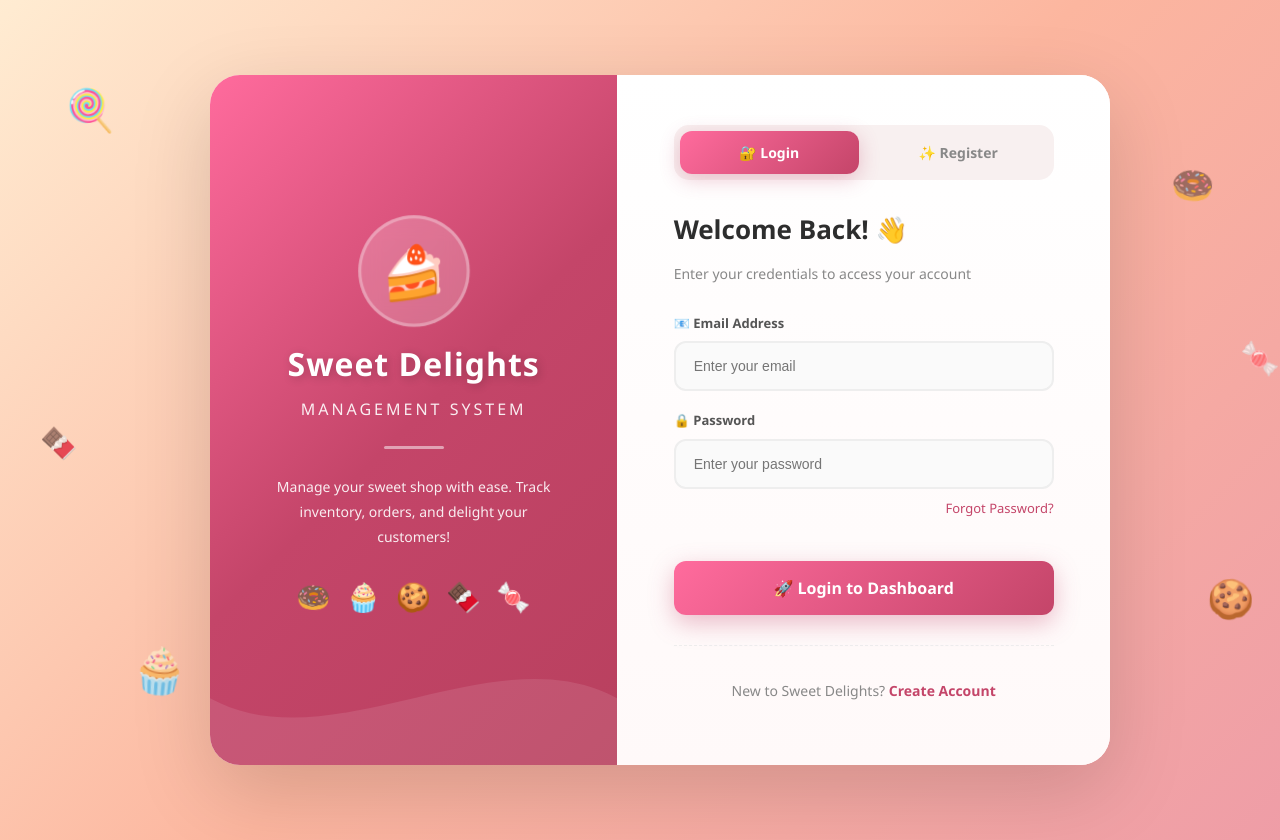
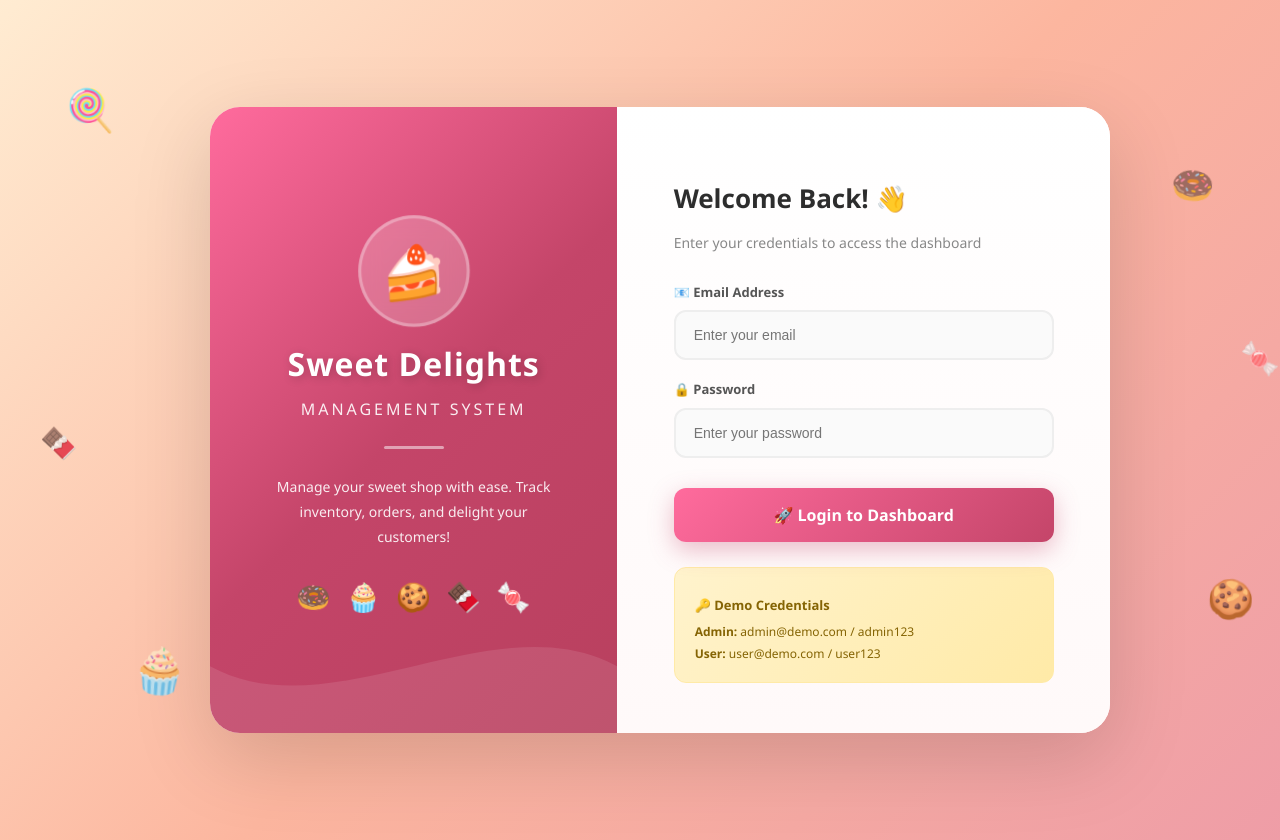
Before and after one commit to Darshan2326/incubyte_SweetShop_frontend, a React app: page / in a window 1280 px wide. Shown: the top 840 px of the page. Built offline with nearby package versions, Linux system fonts and the light colour scheme; the HTML template or start-up script is replaced by a standard one.

Commit message:
static credinitals

```diff
--- a/src/API/auth.js
+++ b/src/API/auth.js
@@ -20,24 +20,3 @@ export async function loginUser(data) {
         throw error;
     }
 }
-
-export async function registerUser(data) {
-    try {
-        const res = await fetch(`${BASE_URL}/register`, {
-            method: "POST",
-            headers: {
-                "Content-Type": "application/json",
-            },
-            body: JSON.stringify(data),
-        });
-
-        if (!res.ok) {
-            throw new Error(`HTTP error! status: ${res.status}`);
-        }
-
-        return await res.json();
-    } catch (error) {
-        console.error("Register API error:", error);
-        throw error;
-    }
-}
--- a/src/components/auth.jsx
+++ b/src/components/auth.jsx
@@ -1,14 +1,12 @@
 import React, { useState, useEffect } from "react";
 import { useNavigate } from "react-router-dom";
 import { useAuth } from "../context/AuthContext";
-import { loginUser, registerUser } from "../API/auth";
+import { loginUser } from "../API/auth";
 
 const AuthPage = () => {
   const navigate = useNavigate();
   const { login, isAuthenticated, userRole } = useAuth();
-  const [isLogin, setIsLogin] = useState(true);
   const [form, setForm] = useState({
-    name: "",
     email: "",
     password: "",
   });
@@ -16,10 +14,8 @@ const AuthPage = () => {
   const [loading, setLoading] = useState(false);
   const [focusedInput, setFocusedInput] = useState("");
 
-  // Check if user is already logged in
   useEffect(() => {
     if (isAuthenticated && userRole) {
-      // Redirect based on user role
       if (userRole === "admin") {
         navigate("/admin");
       } else {
@@ -32,51 +28,27 @@ const AuthPage = () => {
     setForm({ ...form, [e.target.name]: e.target.value });
   };
 
-  const handleLogout = () => {
-    localStorage.removeItem("token");
-    localStorage.removeItem("user");
-    // Reset form state
-    setIsLogin(true);
-    setForm({
-      name: "",
-      email: "",
-      password: "",
-    });
-    setMessage("");
-    // Force a re-render by updating state
-    setFocusedInput("");
-  };
-
   const handleSubmit = async (e) => {
     e.preventDefault();
     setLoading(true);
     setMessage("");
 
     try {
-      let response;
-      if (isLogin) {
-        response = await loginUser({
+      const response = await loginUser({
         email: form.email,
         password: form.password,
       });
-      } else {
-        response = await registerUser(form);
-      }
 
       setLoading(false);
 
       if (response.token) {
-        // Use the context login function which will update the auth state immediately
         login(response.token, response.user);
         setMessage(`✅ ${response.message}`);
 
-        // Redirect based on user role using React Router
-        if (isLogin) {
         if (response.user.role === "admin") {
           navigate("/admin");
         } else {
           navigate("/homepage");
-          }
         }
       } else {
         setMessage("❌ Something went wrong");
@@ -84,7 +56,6 @@ const AuthPage = () => {
     } catch (error) {
       setLoading(false);
       console.error("Authentication error:", error);
-      // Check if it's a CORS or network error
       if (error.name === 'TypeError' || error.message.includes('fetch') || error.message.includes('CORS')) {
         setMessage("❌ Network error. Please check your connection or try again later.");
       } else {
@@ -95,7 +66,6 @@ const AuthPage = () => {
 
   return (
     <div style={styles.container}>
-      {/* Floating Decorations */}
       <div style={styles.floatingCandy1}>🍭</div>
       <div style={styles.floatingCandy2}>🍩</div>
       <div style={styles.floatingCandy3}>🧁</div>
@@ -104,7 +74,6 @@ const AuthPage = () => {
       <div style={styles.floatingCandy6}>🍬</div>
 
       <div style={styles.mainCard}>
-        {/* Left Side - Branding */}
         <div style={styles.brandingSide}>
           <div style={styles.brandingContent}>
             <div style={styles.logoContainer}>
@@ -134,70 +103,14 @@ const AuthPage = () => {
           </div>
         </div>
 
-        {/* Right Side - Form */}
         <div style={styles.formSide}>
           <div style={styles.formContainer}>
-            <div style={styles.tabContainer}>
-              <button
-                style={{
-                  ...styles.tab,
-                  ...(isLogin ? styles.activeTab : {}),
-                }}
-                onClick={() => {
-                  setIsLogin(true);
-                  setMessage("");
-                }}
-              >
-                🔐 Login
-              </button>
-              <button
-                style={{
-                  ...styles.tab,
-                  ...(!isLogin ? styles.activeTab : {}),
-                }}
-                onClick={() => {
-                  setIsLogin(false);
-                  setMessage("");
-                }}
-              >
-                ✨ Register
-              </button>
-            </div>
-
-            <h2 style={styles.formTitle}>
-              {isLogin ? "Welcome Back! 👋" : "Join Our Sweet Family! 🎉"}
-            </h2>
+            <h2 style={styles.formTitle}>Welcome Back! 👋</h2>
             <p style={styles.formSubtitle}>
-              {isLogin
-                ? "Enter your credentials to access your account"
-                : "Create an account to get started"}
+              Enter your credentials to access the dashboard
             </p>
 
             <form onSubmit={handleSubmit} style={styles.form}>
-              {!isLogin && (
-                <div style={styles.inputGroup}>
-                  <label style={styles.inputLabel}>👤 Full Name</label>
-                  <div
-                    style={{
-                      ...styles.inputWrapper,
-                      ...(focusedInput === "name" ? styles.inputWrapperFocused : {}),
-                    }}
-                  >
-                    <input
-                      type="text"
-                      name="name"
-                      placeholder="Enter your full name"
-                      required
-                      value={form.name}
-                      onChange={handleChange}
-                      onFocus={() => setFocusedInput("name")}
-                      onBlur={() => setFocusedInput("")}
-                      style={styles.input}
-                    />
-                  </div>
-                </div>
-              )}
-
               <div style={styles.inputGroup}>
                 <label style={styles.inputLabel}>📧 Email Address</label>
                 <div
@@ -242,10 +155,6 @@ const AuthPage = () => {
                 </div>
               </div>
 
-              {isLogin && (
-                <p style={styles.forgotPassword}>Forgot Password?</p>
-              )}
-
               <button
                 type="submit"
                 disabled={loading}
@@ -259,13 +168,17 @@ const AuthPage = () => {
                     <span style={styles.spinner}></span>
                     Please wait...
                   </span>
-                ) : isLogin ? (
+                ) : (
                   "🚀 Login to Dashboard"
-                ) : (
-                  "🎂 Create Account"
                 )}
               </button>
             </form>
+
+            <div style={styles.demoCredentials}>
+              <p style={styles.demoTitle}>🔑 Demo Credentials</p>
+              <p style={styles.demoText}><strong>Admin:</strong> admin@demo.com / admin123</p>
+              <p style={styles.demoText}><strong>User:</strong> user@demo.com / user123</p>
+            </div>
 
             {message && (
               <div
@@ -279,26 +192,10 @@ const AuthPage = () => {
                 {message}
               </div>
             )}
-
-            <div style={styles.footer}>
-              <p style={styles.footerText}>
-                {isLogin ? "New to Sweet Delights?" : "Already have an account?"}
-                <span
-                  style={styles.footerLink}
-                  onClick={() => {
-                    setIsLogin(!isLogin);
-                    setMessage("");
-                  }}
-                >
-                  {isLogin ? " Create Account" : " Sign In"}
-                </span>
-              </p>
-            </div>
           </div>
         </div>
       </div>
 
-      {/* Add CSS Animation Keyframes */}
       <style>
         {`
           @keyframes float {
@@ -331,9 +228,7 @@ const styles = {
   container: {
     minHeight: "100vh",
     width: "100vw",
-    // display: "flex",
     flexDirection: "column",
-    // alignItems: "center",
     display: "flex",
     justifyContent: "center",
     alignItems: "center",
@@ -343,7 +238,6 @@ const styles = {
     overflow: "hidden",
     fontFamily: "'Segoe UI', Tahoma, Geneva, Verdana, sans-serif",
   },
-  // Floating candies
   floatingCandy1: {
     position: "absolute",
     top: "10%",
@@ -404,7 +298,6 @@ const styles = {
     position: "relative",
     zIndex: 10,
   },
-  // Branding Side
   brandingSide: {
     flex: "1",
     background: "linear-gradient(135deg, #ff6b9d 0%, #c44569 50%, #b8405e 100%)",
@@ -492,7 +385,6 @@ const styles = {
   wavePath: {
     fill: "rgba(255, 255, 255, 0.1)",
   },
-  // Form Side
   formSide: {
     flex: "1.2",
     display: "flex",
@@ -505,31 +397,6 @@ const styles = {
     maxWidth: "380px",
     margin: "0 auto",
     width: "100%",
-  },
-  tabContainer: {
-    display: "flex",
-    gap: "10px",
-    marginBottom: "30px",
-    background: "#f8f0f0",
-    padding: "6px",
-    borderRadius: "15px",
-  },
-  tab: {
-    flex: "1",
-    padding: "12px 20px",
-    border: "none",
-    background: "transparent",
-    borderRadius: "12px",
-    cursor: "pointer",
-    fontSize: "14px",
-    fontWeight: "600",
-    color: "#888",
-    transition: "all 0.3s ease",
-  },
-  activeTab: {
-    background: "linear-gradient(135deg, #ff6b9d 0%, #c44569 100%)",
-    color: "#fff",
-    boxShadow: "0 5px 20px rgba(196, 69, 105, 0.3)",
   },
   formTitle: {
     fontSize: "26px",
@@ -580,14 +447,6 @@ const styles = {
     outline: "none",
     boxSizing: "border-box",
   },
-  forgotPassword: {
-    fontSize: "13px",
-    color: "#c44569",
-    textAlign: "right",
-    cursor: "pointer",
-    fontWeight: "500",
-    marginTop: "-10px",
-  },
   submitButton: {
     padding: "16px 30px",
     border: "none",
@@ -622,6 +481,25 @@ const styles = {
     animation: "spin 1s linear infinite",
     display: "inline-block",
   },
+  demoCredentials: {
+    marginTop: "25px",
+    padding: "15px 20px",
+    background: "linear-gradient(135deg, #fff3cd 0%, #ffeaa7 100%)",
+    borderRadius: "12px",
+    border: "1px solid #ffeaa7",
+  },
+  demoTitle: {
+    fontSize: "13px",
+    fontWeight: "700",
+    color: "#856404",
+    marginBottom: "8px",
+  },
+  demoText: {
+    fontSize: "12px",
+    color: "#856404",
+    margin: "4px 0",
+    lineHeight: "1.5",
+  },
   messageBox: {
     marginTop: "20px",
     padding: "15px 20px",
@@ -640,22 +518,6 @@ const styles = {
     color: "#721c24",
     border: "1px solid #f5c6cb",
   },
-  footer: {
-    marginTop: "30px",
-    textAlign: "center",
-    paddingTop: "20px",
-    borderTop: "1px dashed #eee",
-  },
-  footerText: {
-    fontSize: "14px",
-    color: "#888",
-  },
-  footerLink: {
-    color: "#c44569",
-    fontWeight: "700",
-    cursor: "pointer",
-    transition: "color 0.3s ease",
-  },
 };
 
 export default AuthPage;
```
Lines whose indentation alone changed are shown as unchanged.
